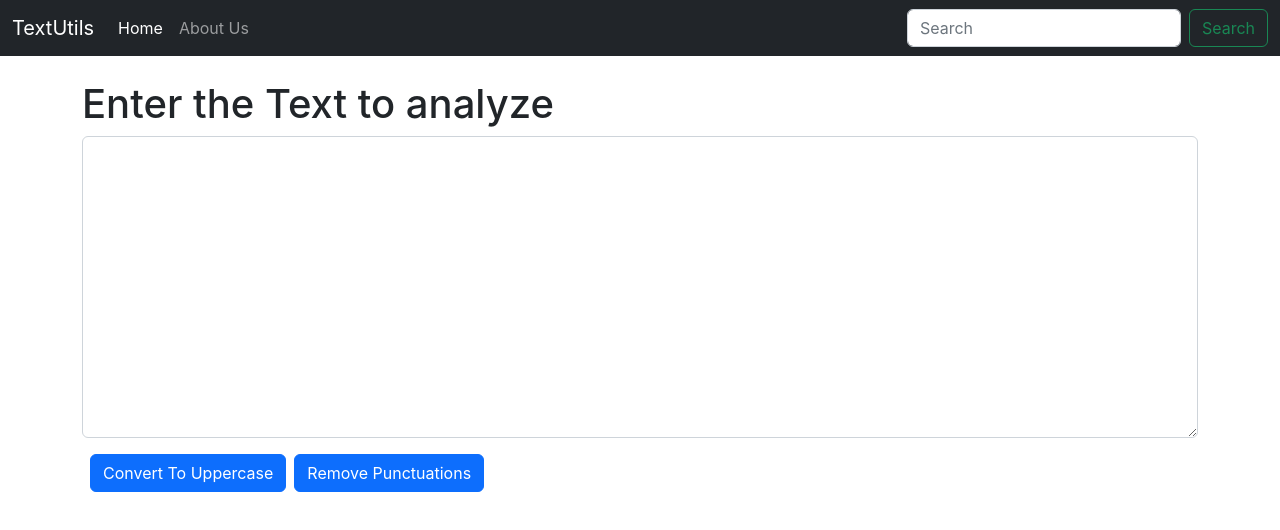
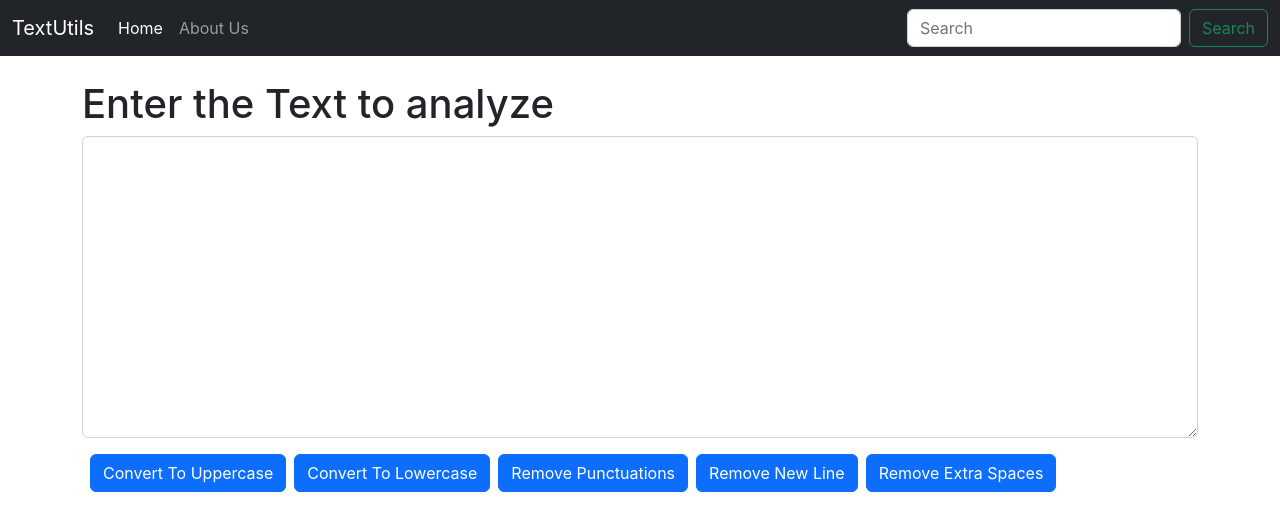
Before and after one commit to Mohammedvaraliya/TextUtils-ReactApp, a React (Create React App) app: page / in a window 1280 px wide. Shown: the top 530 px of the page. Built offline with nearby package versions, Linux system fonts and the light colour scheme.

Commit message:
Add button remove new line

```diff
--- a/src/components/TestForm.js
+++ b/src/components/TestForm.js
@@ -10,6 +10,23 @@ export default function TestForm(props) {
     const handleUpPunctuations = () => {
         const regex = /[!"#$%&'()*+,-./:;<=>?@[\]^_`{|}~]/g;
         const result = text.replace(regex, '');
+        setText(result)
+    }
+
+    const handleUpLower = () => {
+        let LoweText = text.toLocaleLowerCase();
+        setText(LoweText);
+    }
+
+    const handleUpNewLine = () => {
+        const regex = /\n/g;
+        const result = text.replace(regex, '');
+        setText(result)
+    }
+
+    const handleUpExtraSpace = () => {
+        const regex = /\s+/g;
+        const result = text.replace(regex, ' ');
         setText(result)
     }
 
@@ -26,7 +43,10 @@ export default function TestForm(props) {
                     <textarea className="form-control" value={text} onChange={handleOnChange} id="myBox" rows="12"></textarea>
                 </div>
                 <button className="btn btn-primary mx-2" onClick={handleUpUppercase}>Convert To Uppercase</button>
-                <button className="btn btn-primary" onClick={handleUpPunctuations}>Remove Punctuations</button>
+                <button className="btn btn-primary" onClick={handleUpLower}>Convert To Lowercase</button>
+                <button className="btn btn-primary mx-2" onClick={handleUpPunctuations}>Remove Punctuations</button>
+                <button className="btn btn-primary" onClick={handleUpNewLine}>Remove New Line</button>
+                <button className="btn btn-primary mx-2" onClick={handleUpExtraSpace}>Remove Extra Spaces</button>
             </div>
         </>
     )
```
